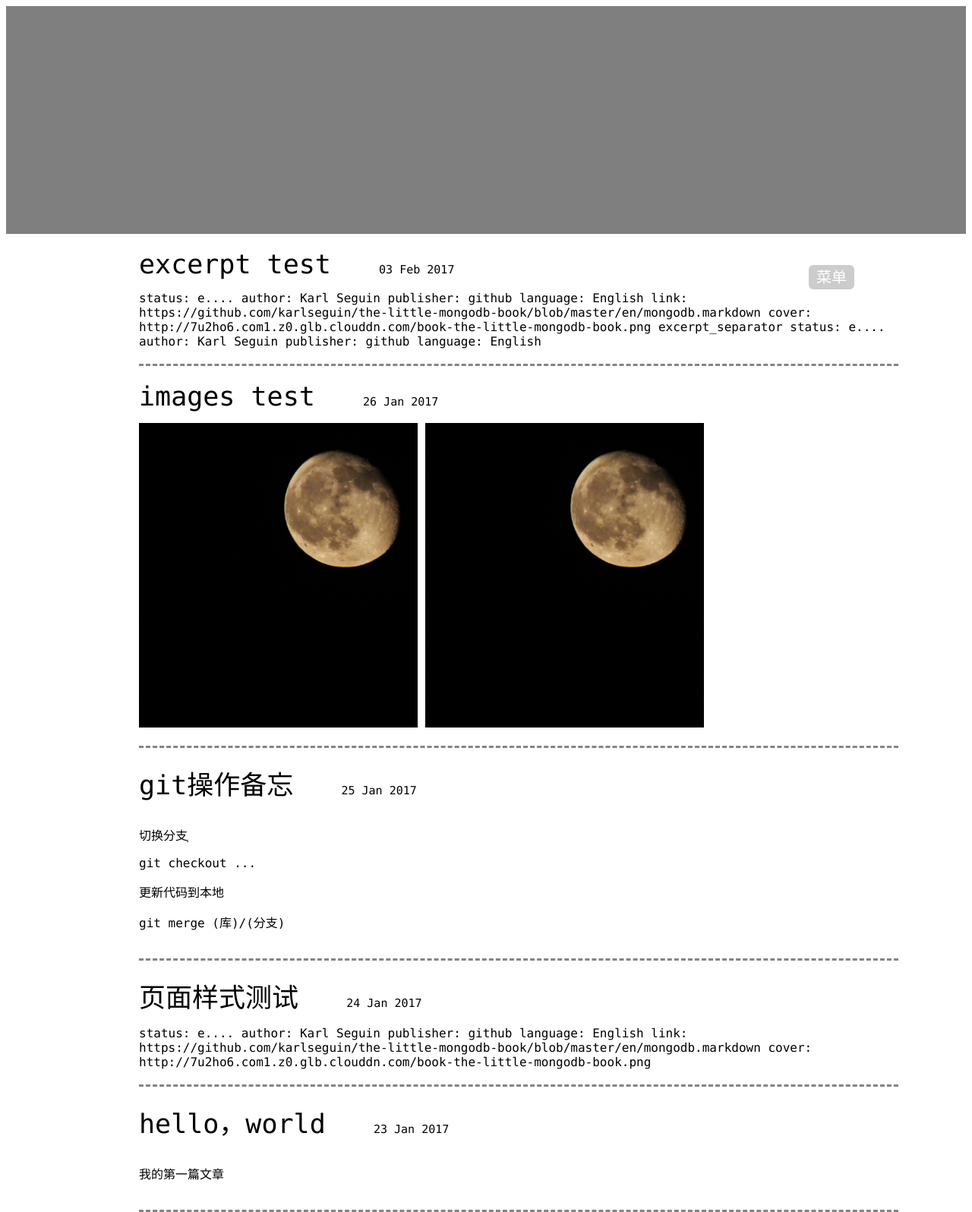
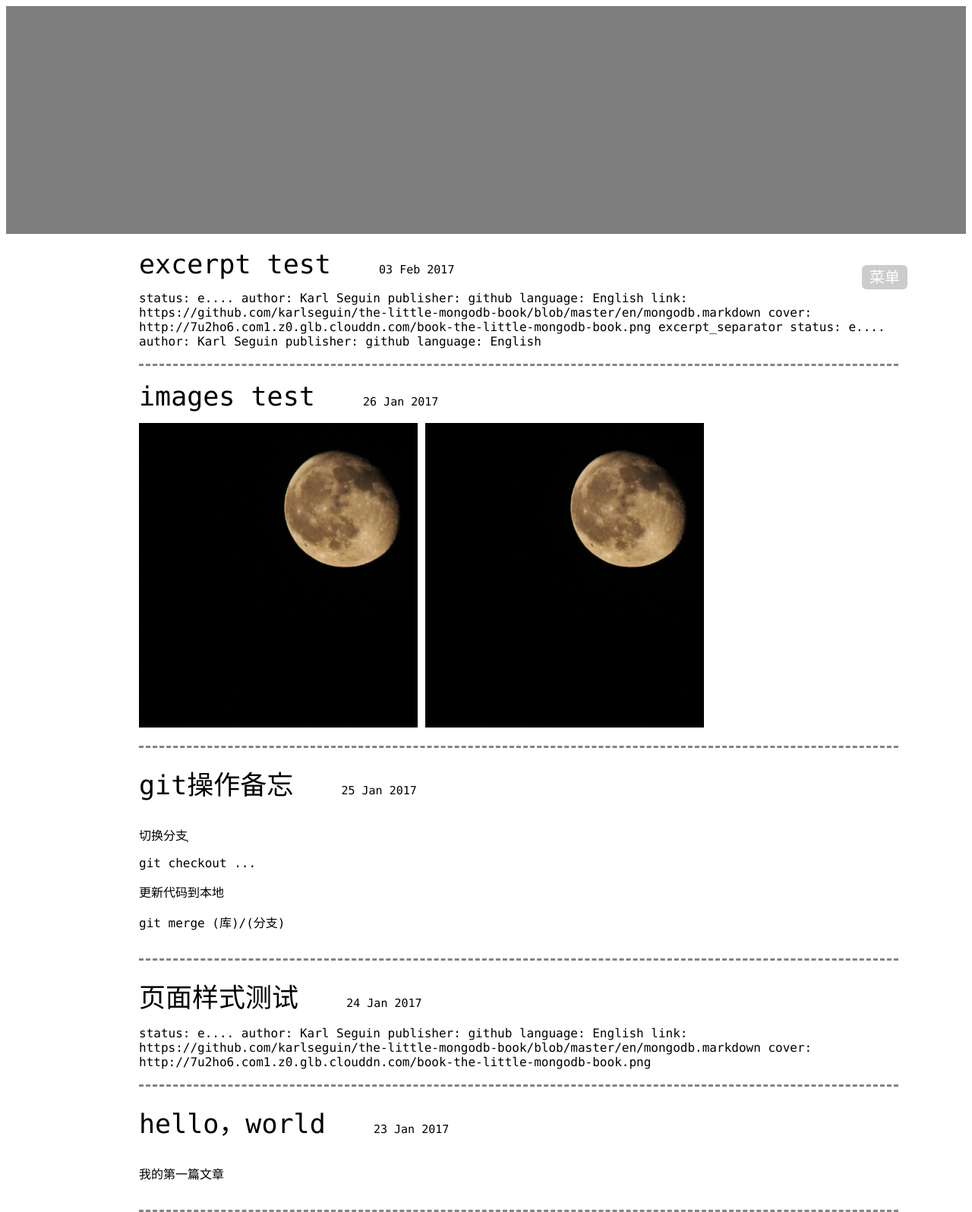
Before and after one commit to wangjianjie606/dono, a Jekyll site: the page built from index.html, in a window 1280 px wide. Shown: the whole page at 76% size. Built offline with Jekyll 4.4.1, drawn with Linux system fonts in a browser that asks for light colours.

Commit message:
home page update

```diff
--- a/_layouts/home.html
+++ b/_layouts/home.html
@@ -47,11 +47,11 @@
 		if(left>moveValue){
 			$("#homeBodyDiv").animate({"margin-left" : left-moveValue});
 			$("#homeSideBarDiv").animate({"width" : moveValue*2+"px"},"normal",()=>{});
-			$("#homeMenuBtnDiv").animate({"right" : "+="+moveValue*2+"px"});
+//			$("#homeMenuBtnDiv").animate({"right" : "+="+moveValue*2+"px"});
 		}else{
 			$("#homeBodyDiv").animate({"margin-left" : left+moveValue});
 			$("#homeSideBarDiv").animate({"width" : "0px"},"normal",()=>{});
-			$("#homeMenuBtnDiv").animate({"right" : "-="+moveValue*2+"px"});
+//			$("#homeMenuBtnDiv").animate({"right" : "-="+moveValue*2+"px"});
 		}
 	}
 
--- a/assets/css/home.css
+++ b/assets/css/home.css
@@ -21,7 +21,7 @@
 
 #homeMenuBtnDiv{
 	position:fixed;
-	right:150px;
+	right:80px;
 	top:300px;
 	margin-top:50px;
 	text-align:center;
```
